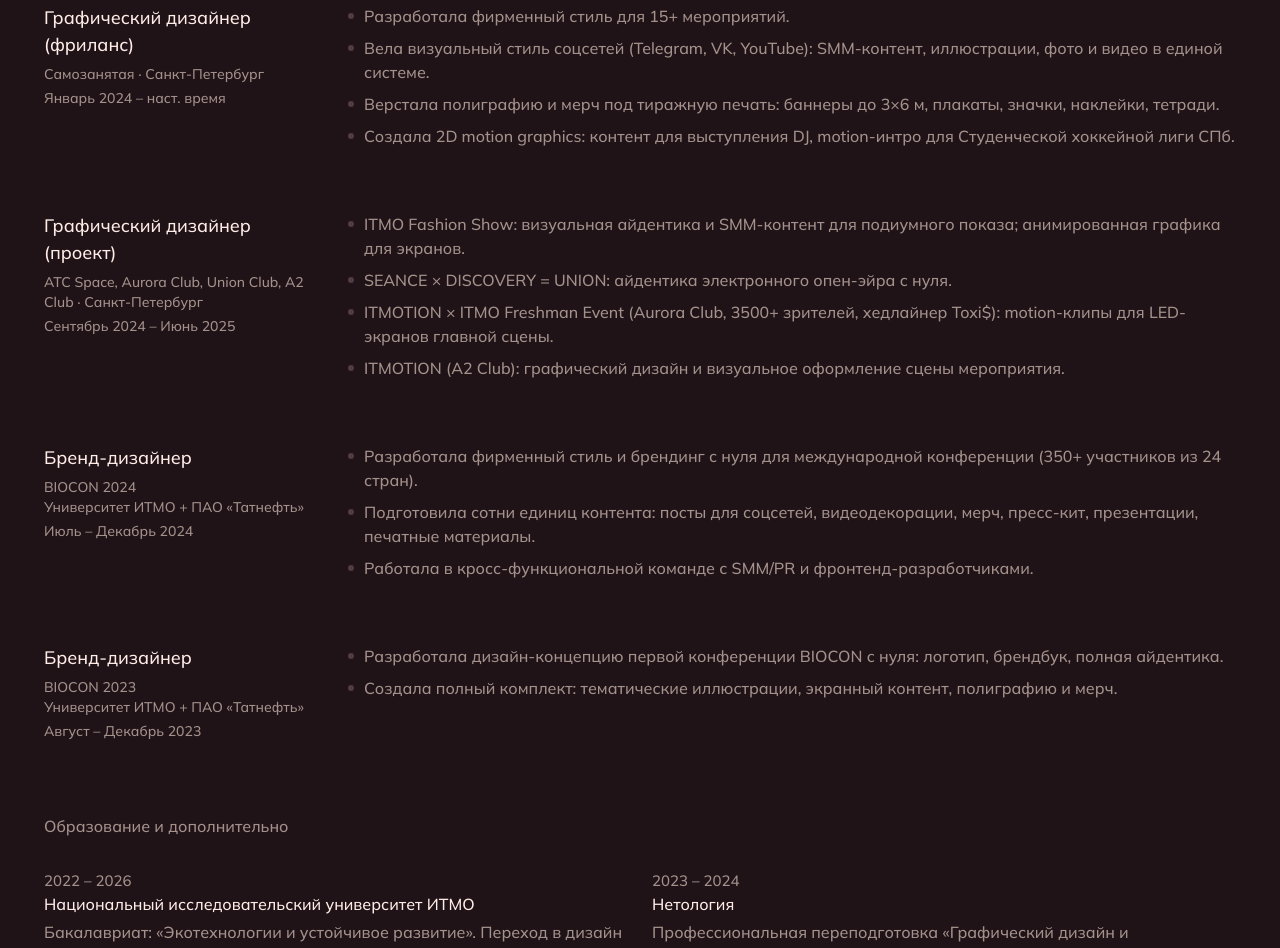
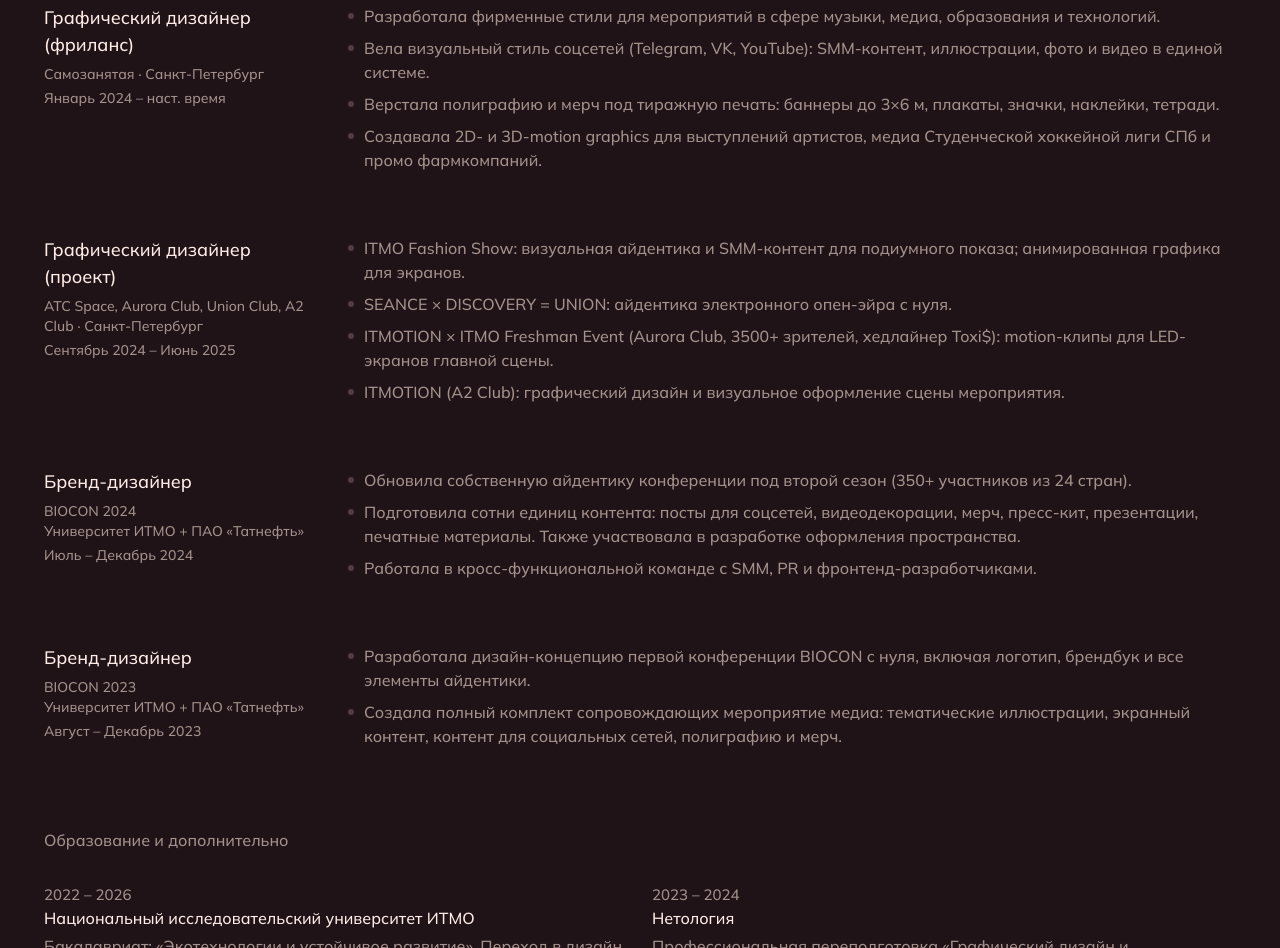
Before and after one commit to linumka/linumka.github.io, a plain HTML site: page index.html in a window 1280 px wide. Shown: the part 1119-2067 px from the top of the page. Drawn offline with nearby package versions, Linux system fonts and the light colour scheme; no server answers.

Commit message:
Переписаны описания фриланса и обоих BIOCON

```diff
--- a/index.html
+++ b/index.html
@@ -92,10 +92,10 @@
           <p class="xp-dates">Январь 2024 – наст. время</p>
         </div>
         <ul class="xp-desc">
-          <li>Разработала фирменный стиль для 15+ мероприятий.</li>
+          <li>Разработала фирменные стили для мероприятий в сфере музыки, медиа, образования и технологий.</li>
           <li>Вела визуальный стиль соцсетей (Telegram, VK, YouTube): SMM-контент, иллюстрации, фото и видео в единой системе.</li>
           <li>Верстала полиграфию и мерч под тиражную печать: баннеры до 3×6 м, плакаты, значки, наклейки, тетради.</li>
-          <li>Создала 2D motion graphics: контент для выступления DJ, motion-интро для Студенческой хоккейной лиги СПб.</li>
+          <li>Создавала 2D- и 3D-motion graphics для выступлений артистов, медиа Студенческой хоккейной лиги СПб и промо фармкомпаний.</li>
         </ul>
       </div>
     </article>
@@ -124,9 +124,9 @@
           <p class="xp-dates">Июль – Декабрь 2024</p>
         </div>
         <ul class="xp-desc">
-          <li>Разработала фирменный стиль и брендинг с нуля для международной конференции (350+ участников из 24 стран).</li>
-          <li>Подготовила сотни единиц контента: посты для соцсетей, видеодекорации, мерч, пресс-кит, презентации, печатные материалы.</li>
-          <li>Работала в кросс-функциональной команде с SMM/PR и фронтенд-разработчиками.</li>
+          <li>Обновила собственную айдентику конференции под второй сезон (350+ участников из 24 стран).</li>
+          <li>Подготовила сотни единиц контента: посты для соцсетей, видеодекорации, мерч, пресс-кит, презентации, печатные материалы. Также участвовала в разработке оформления пространства.</li>
+          <li>Работала в кросс-функциональной команде с SMM, PR и фронтенд-разработчиками.</li>
         </ul>
       </div>
     </article>
@@ -139,8 +139,8 @@
           <p class="xp-dates">Август – Декабрь 2023</p>
         </div>
         <ul class="xp-desc">
-          <li>Разработала дизайн-концепцию первой конференции BIOCON с нуля: логотип, брендбук, полная айдентика.</li>
-          <li>Создала полный комплект: тематические иллюстрации, экранный контент, полиграфию и мерч.</li>
+          <li>Разработала дизайн-концепцию первой конференции BIOCON с нуля, включая логотип, брендбук и все элементы айдентики.</li>
+          <li>Создала полный комплект сопровождающих мероприятие медиа: тематические иллюстрации, экранный контент, контент для социальных сетей, полиграфию и мерч.</li>
         </ul>
       </div>
     </article>
```
